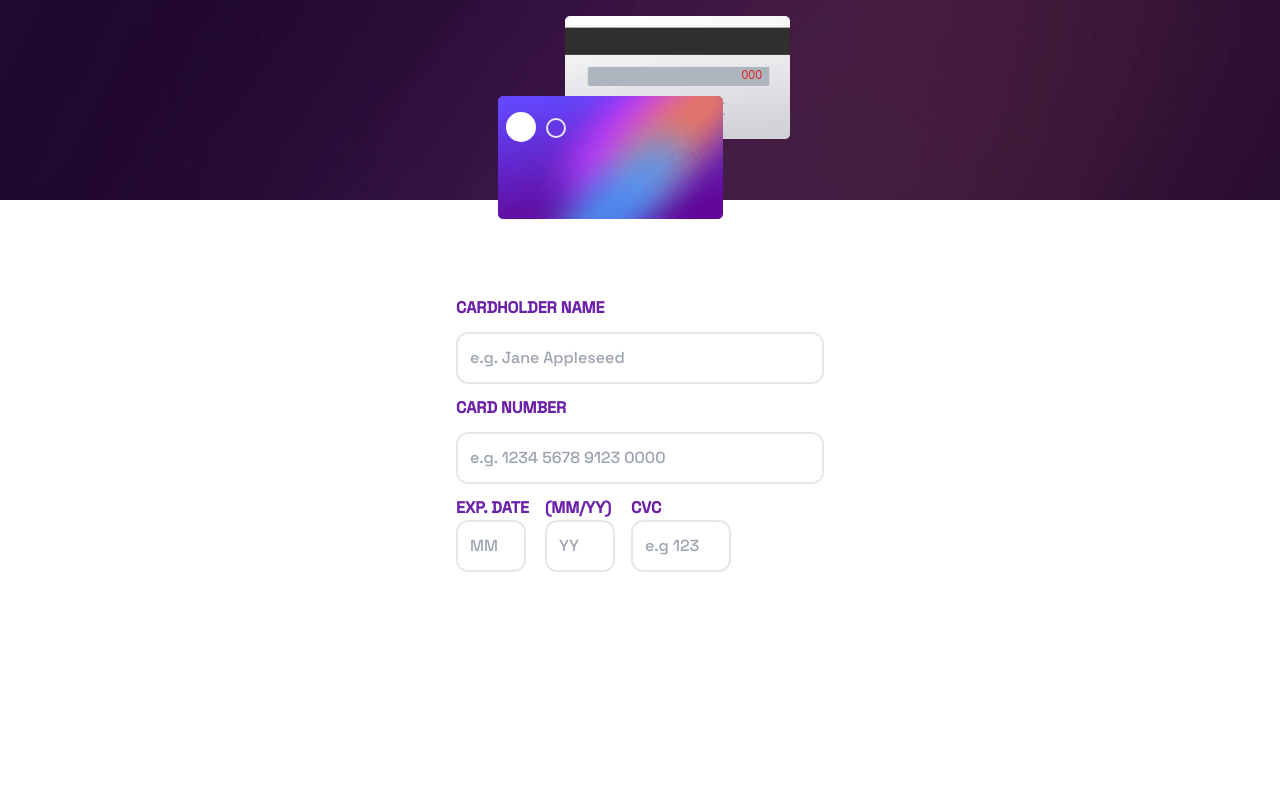
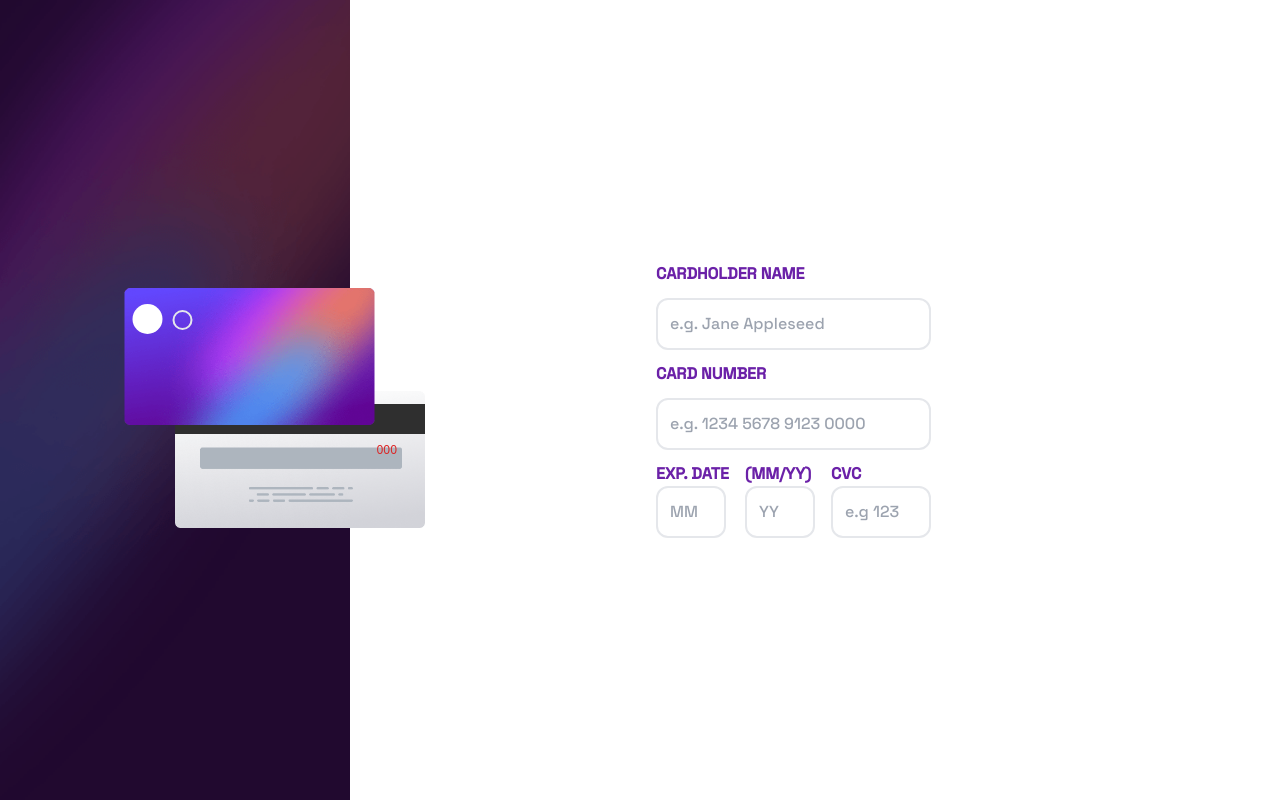
Before and after one commit to cesar-velazquez/FM5-Card-Detail, a React (Vite) app: page /login in a window 1280 px wide. Built offline with nearby package versions, Linux system fonts and the light colour scheme.

Commit message:
3° commit, add design desktop

```diff
--- a/src/pages/Login.jsx
+++ b/src/pages/Login.jsx
@@ -2,15 +2,25 @@ import React from 'react'
 
 const Login = () => {
     return (
-        <main className='grid gap-20'>
-            <section className=' relative bg-[url(/images/bg-main-mobile.png)] h-[25vh] bg-cover bg-no-repeat  '>
-                <div className='flex justify-center mx-auto ' >
-                    <div className='flex justify-end absolute m-4 ' >
-                        <img className=' w-[75%] max-w-[300px]  ' src="/images/bg-card-back.png" alt="Card Back" />
+        <main className='grid gap-20 sm:gap-0 sm:max-w-[1000px] '>
+            <section className='relative bg-[url(/images/bg-main-mobile.png)]
+            h-[23vh] bg-cover bg-no-repeat max-h-[854px]
+            sm:bg-[url(/images/bg-main-desktop.png)] sm:w-[35%] sm:min-h-screen
+            '>
+
+                <div className='flex justify-center ' >
+                    <div className='flex justify-end absolute m-4
+                    sm:bottom-64 sm:absolute sm:translate-x-1/3
+                    md:translate-x-1/2
+                    ' >
+                        <img className=' w-[75%] max-w-[300px] sm:w-[250px] ' src="/images/bg-card-back.png" alt="Card Back" />
                         <p className='absolute text-red-600 top-[3.2rem] right-7 text-xs  '>000</p>
                     </div>
-                    <div className='flex justify-start absolute pl-4 mt-[6rem]   ' >
-                        <img className='w-[75%] max-w-[300px]   ' src="/images/bg-card-front.png" alt="Card Back" />
+                    <div className=' flex justify-start absolute pl-4 mt-[6rem]
+                    sm:top-48 sm:translate-x-1/5
+                    md:translate-x-1/4
+                    ' >
+                        <img className='w-[75%] max-w-[300px] sm:w-[250px]   ' src="/images/bg-card-front.png" alt="Card Back" />
                         <div className='bg-transparent border-2 absolute top-[1.4rem] left-16
                 w-[20px] aspect-square rounded-full ' ></div>
                         <div className='bg-white absolute top-4 left-6
@@ -19,8 +29,10 @@ const Login = () => {
                 </div>
             </section>
 
-            <section className='font-Grotes'>
-                <form className='grid gap-3 p-4 max-w-[400px] m-auto ' >
+            <section className='font-Grotes '>
+                <form className='grid gap-3 p-4 max-w-[400px] m-auto
+                sm:absolute sm:flex sm:justify-center sm:top-0 sm:flex-col
+                sm:left-[50%] sm:bottom-0 sm:max-w-[700px] ' >
                     <label className='font-bold text-purple-800 ' >CARDHOLDER NAME</label>
                     <input
                         className='outline-none border-2 p-3 rounded-xl '
```
